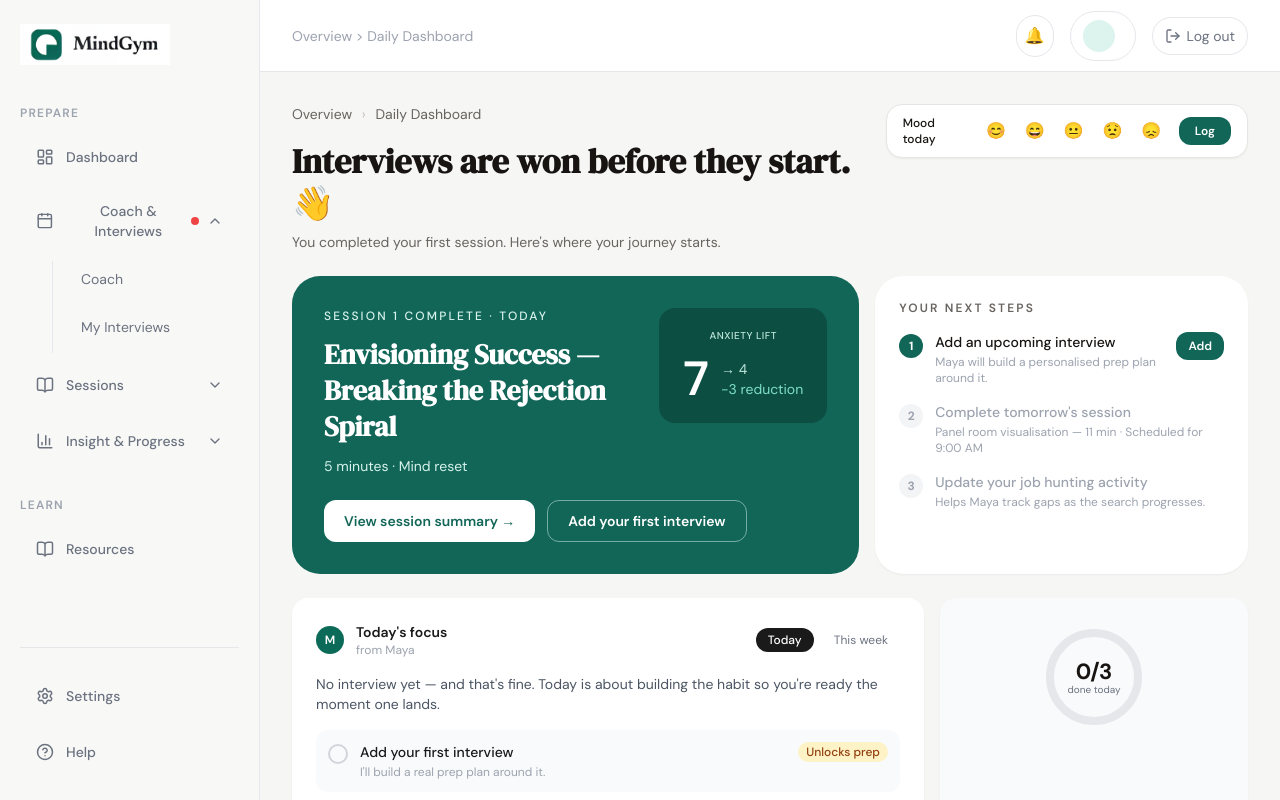
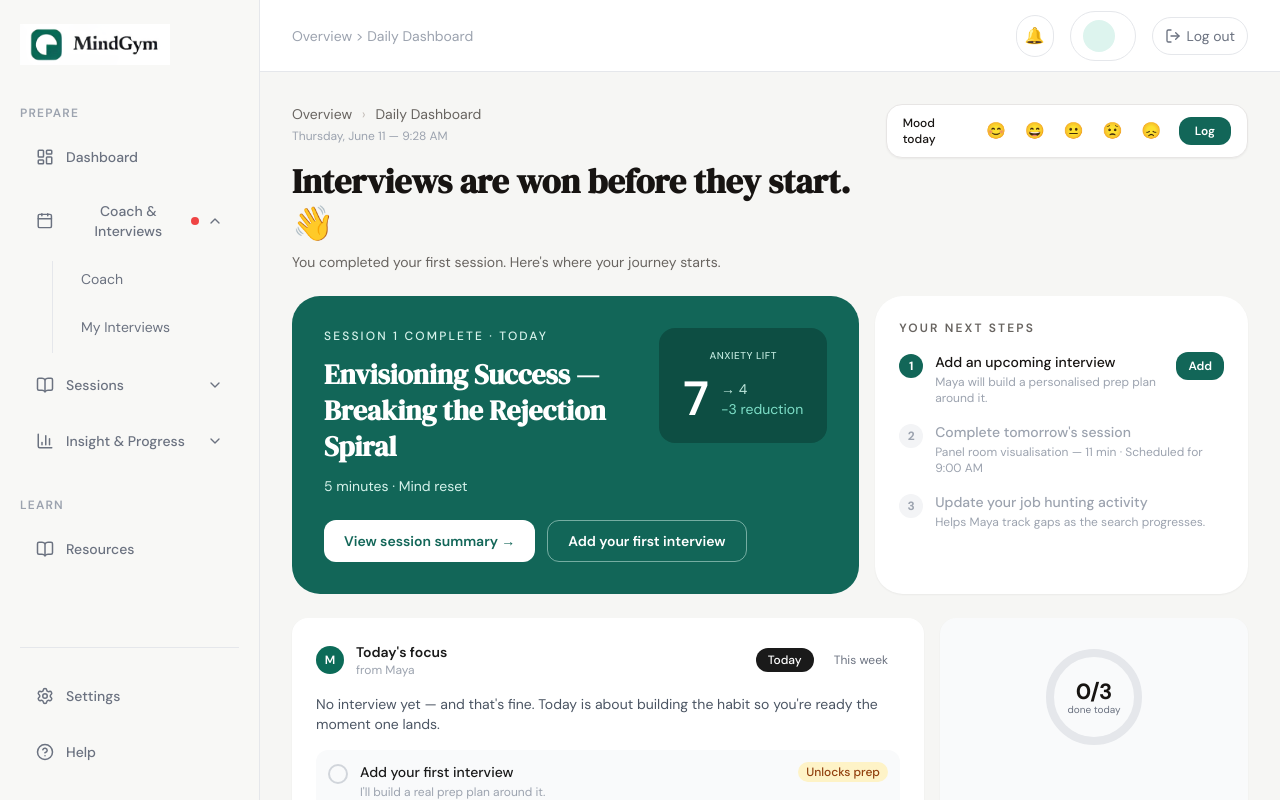
Before and after one commit to MindGym-1-0/mindgym-client, a Next.js app: page /dashboard/new-user in a window 1280 px wide. Built offline with nearby package versions, Linux system fonts and the light colour scheme; no server answers.

Commit message:
Update page.tsx

```diff
--- a/src/app/(main)/dashboard/new-user/page.tsx
+++ b/src/app/(main)/dashboard/new-user/page.tsx
@@ -230,6 +230,7 @@ export default function NewUserDashboardPage() {
           <p className="text-sm text-[#686460]">
             Overview <span className="mx-1.5 text-[#C4BEB9]">›</span> Daily Dashboard
           </p>
+          <p className="mt-1 text-xs text-[#9CA3AF]">{dateStr}</p>
           <h1 className="mt-4 text-[34px] font-semibold leading-[42px] text-[#171412]">
             {getGreeting(name)} 👋
           </h1>
```
